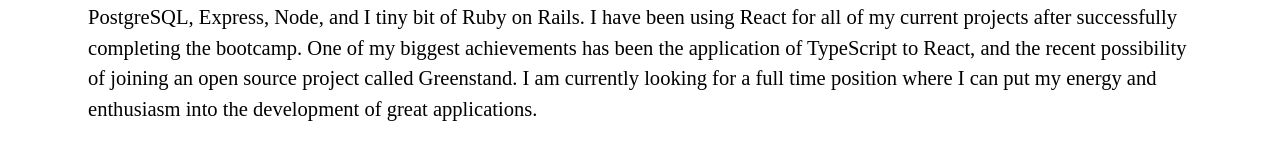
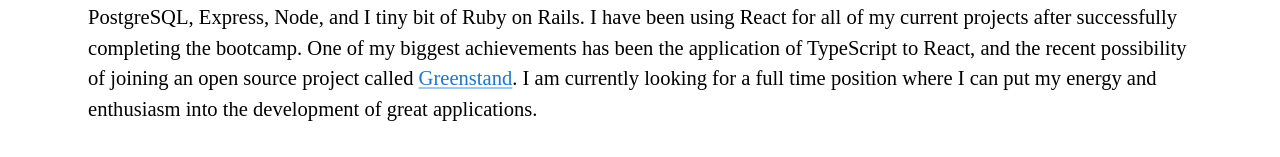
Before and after one commit to andres039/PortfolioNext, a Next.js app: page / in a window 1280 px wide. Shown: the part 476-633 px from the top of the page. Built offline with nearby package versions, Linux system fonts and the light colour scheme.

Commit message:
style the link

```diff
--- a/pages/About.tsx
+++ b/pages/About.tsx
@@ -1,4 +1,4 @@
-import { Container, Paper, Typography } from "@mui/material";
+import { Container, Link, Typography } from "@mui/material";
 import React from "react";
 
 const About = () => {
@@ -32,7 +32,7 @@
           React for all of my current projects after successfully completing the
           bootcamp. One of my biggest achievements has been the application of
           TypeScript to React, and the recent possibility of joining an open
-          source project called <a href="https://greenstand.org/">Greenstand</a>
+          source project called <Link href="https://greenstand.org/">Greenstand</Link>
           . I am currently looking for a full time position where I can put my
           energy and enthusiasm into the development of great applications.
         </Typography>
```
